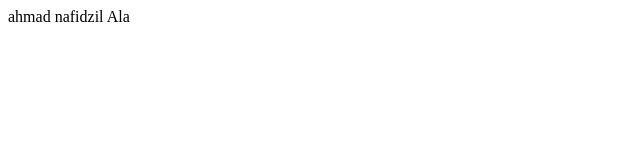
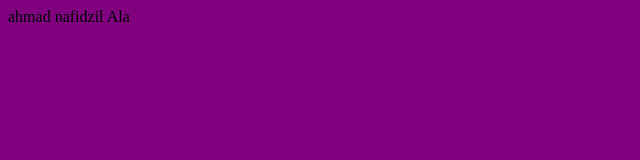
Before and after one commit to Lizdifan091105/2023010005-_Ahmad_Nafidzil_A-la, a plain HTML site: page home.html in a window 1280 px wide. Shown: the whole page, without its empty margins (0-640 px from the left). Drawn offline with Linux system fonts and the light colour scheme.

Commit message:
commit pertama

```diff
--- a/home.html
+++ b/home.html
@@ -4,6 +4,7 @@
     <meta charset="UTF-8">
     <meta name="viewport" content="width=device-width, initial-scale=1.0">
     <title>Document</title>
+    <link rel="stylesheet" href="homeStyle.css"/>
 </head>
 <body>
     ahmad nafidzil Ala
--- /dev/null
+++ b/homeStyle.css
@@ -0,0 +1,3 @@
+body {
+    background-color: purple;
+}
```
Also changed, not shown: indeks.html (+1 -1 lines).
